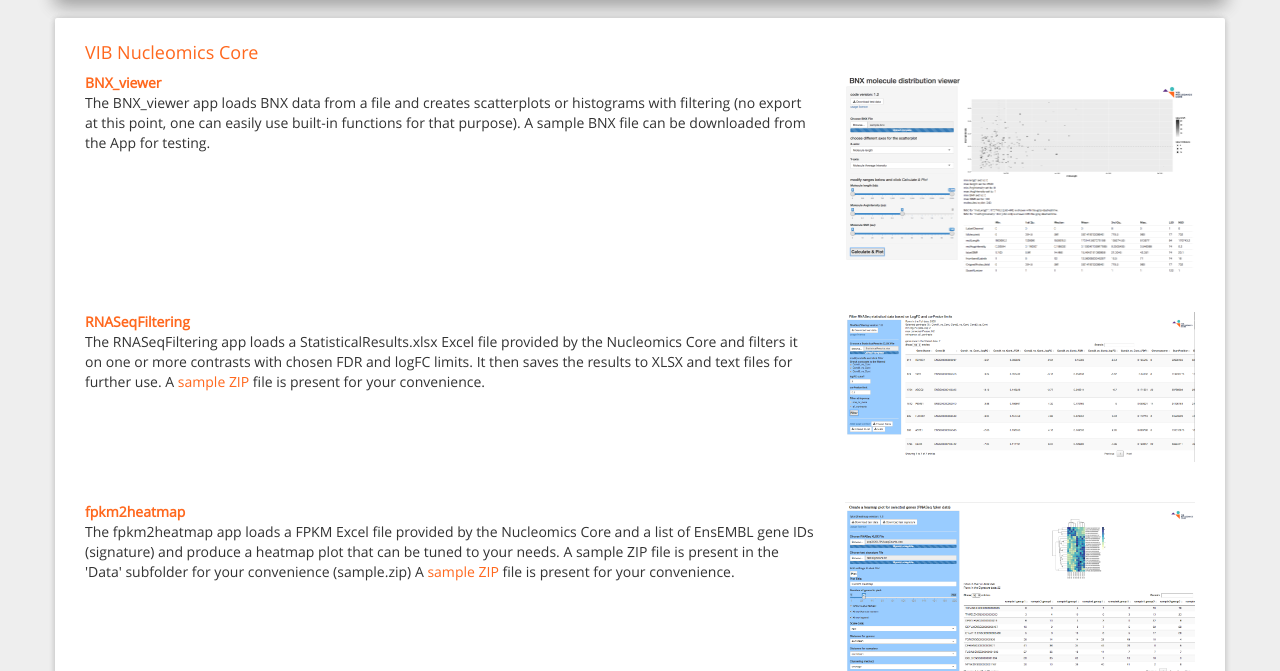
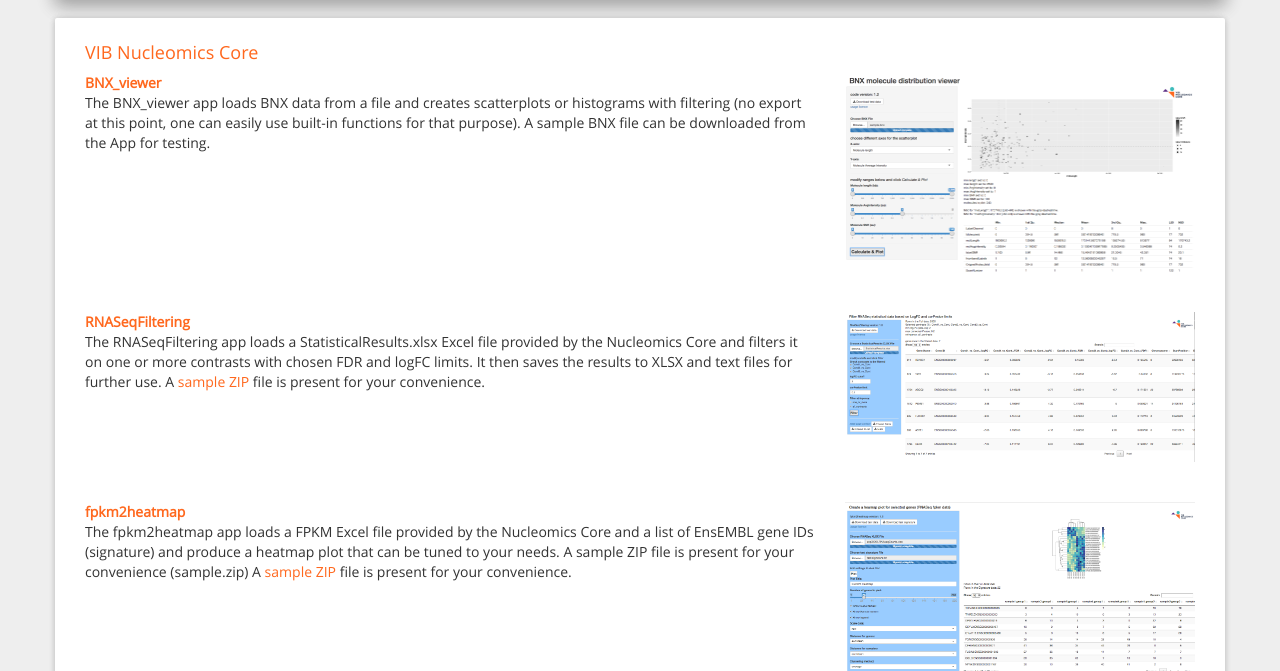
Before and after one commit to vibbits/nc-shiny-apps, a plain HTML site: page shiny-server/index.html in a window 1280 px wide. Shown: the part 129-800 px from the top of the page. Drawn offline with Linux system fonts and the light colour scheme.

Commit message:
Update index.html

```diff
--- a/shiny-server/index.html
+++ b/shiny-server/index.html
@@ -63,7 +63,7 @@
                             <div class="col-md-8">
 	                        <a href='/fpkm2heatmap'><b>fpkm2heatmap</b></a><br />
 				The fpkm2heatmap app loads a FPKM Excel file provided by the Nucleomics Core and a list of EnsEMBL gene IDs (signature) and produce a heatmap plot that can be tuned to your needs.
-				A sample ZIP file is present in the 'Data' subfolder for your convenience (sample.zip)
+				A sample ZIP file is present for your convenience (sample.zip)
 		                A <a href='https://github.com/Nucleomics-VIB/Shiny-apps/raw/master/fpkm2heatmap/Data/sample.zip'>sample ZIP</a> file is present for your convenience.<br /><br />
 	            	    </div>
 	            	    <div class="col-md-4">
```
